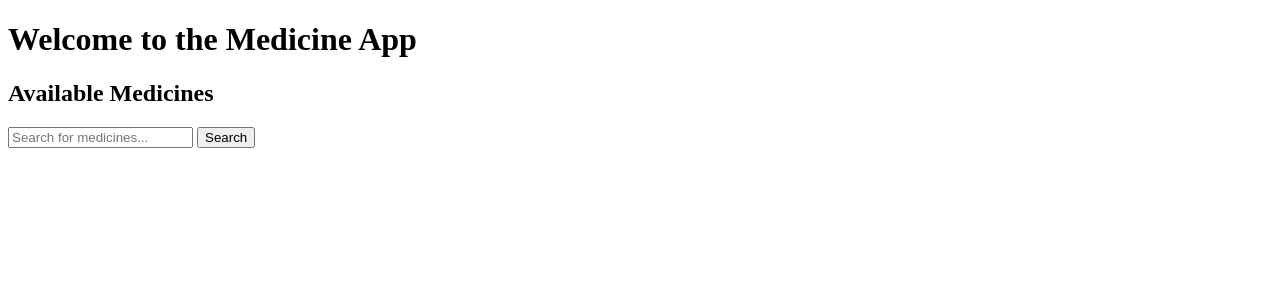
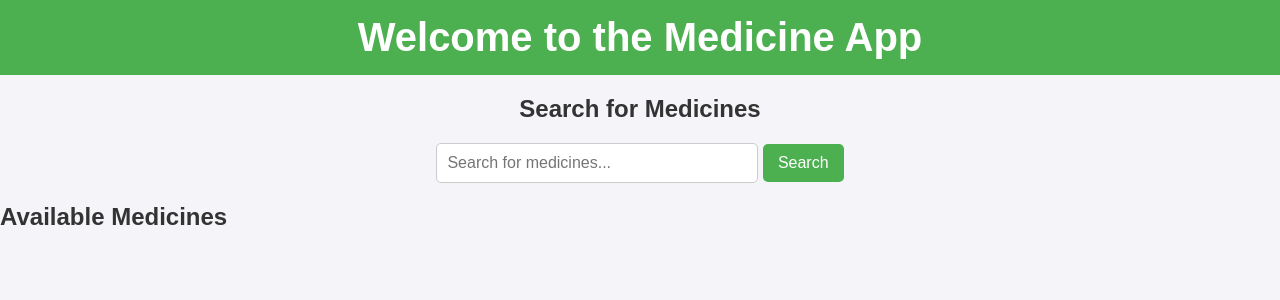
Before and after one commit to FoujanFerdows/medicine_project, a Django app: template catalog/catalog/templates/catalog/home.html in a window 1280 px wide. Shown: the top 300 px of the page. Run offline with Django 3.2, Linux system fonts and the light colour scheme; the template is opened without the code that fills it, so the values that code supplies are empty.

Commit message:
Update home.html

```diff
--- a/catalog/catalog/templates/catalog/home.html
+++ b/catalog/catalog/templates/catalog/home.html
@@ -1,22 +1,108 @@
 <!DOCTYPE html>
-<html>
+<html lang="en">
 <head>
+    <meta charset="UTF-8">
+    <meta name="viewport" content="width=device-width, initial-scale=1.0">
     <title>Welcome to the Medicine App</title>
+    <style>
+        body {
+            font-family: Arial, sans-serif;
+            background-color: #f4f4f9;
+            margin: 0;
+            padding: 0;
+        }
+
+        header {
+            background-color: #4CAF50;
+            color: white;
+            padding: 15px;
+            text-align: center;
+        }
+
+        h1 {
+            margin: 0;
+            font-size: 2.5em;
+        }
+
+        h2 {
+            color: #333;
+        }
+
+        .search-container {
+            text-align: center;
+            margin-top: 20px;
+        }
+
+        .search-container input {
+            padding: 10px;
+            width: 300px;
+            font-size: 1em;
+            border-radius: 5px;
+            border: 1px solid #ccc;
+        }
+
+        .search-container button {
+            padding: 10px 15px;
+            font-size: 1em;
+            background-color: #4CAF50;
+            color: white;
+            border: none;
+            border-radius: 5px;
+            cursor: pointer;
+        }
+
+        .search-container button:hover {
+            background-color: #45a049;
+        }
+
+        .medicine-list {
+            list-style-type: none;
+            padding: 0;
+            margin-top: 30px;
+        }
+
+        .medicine-list li {
+            background-color: #ffffff;
+            margin: 10px 0;
+            padding: 15px;
+            border-radius: 5px;
+            box-shadow: 0 2px 4px rgba(0, 0, 0, 0.1);
+        }
+
+        .medicine-list li a {
+            text-decoration: none;
+            font-size: 1.2em;
+            color: #333;
+            font-weight: bold;
+        }
+
+        .medicine-list li a:hover {
+            color: #4CAF50;
+        }
+
+    </style>
 </head>
 <body>
-    <h1>Welcome to the Medicine App</h1>
+
+    <header>
+        <h1>Welcome to the Medicine App</h1>
+    </header>
+
+    <div class="search-container">
+        <h2>Search for Medicines</h2>
+        <form method="get" action="{% url 'home' %}">
+            <input type="text" name="q" value="{{ search_query }}" placeholder="Search for medicines...">
+            <button type="submit">Search</button>
+        </form>
+    </div>
+
     <h2>Available Medicines</h2>
 
-
-    <form method="get" action="{% url 'home' %}">
-        <input type="text" name="q" value="{{ search_query }}" placeholder="Search for medicines...">
-        <button type="submit">Search</button>
-    </form>
-
-    <ul>
+    <ul class="medicine-list">
         {% for medicine in medicines %}
             <li><a href="{% url 'medicine_detail' pk=medicine.pk %}">{{ medicine.name }}</a></li>
         {% endfor %}
     </ul>
+
 </body>
 </html>
```
